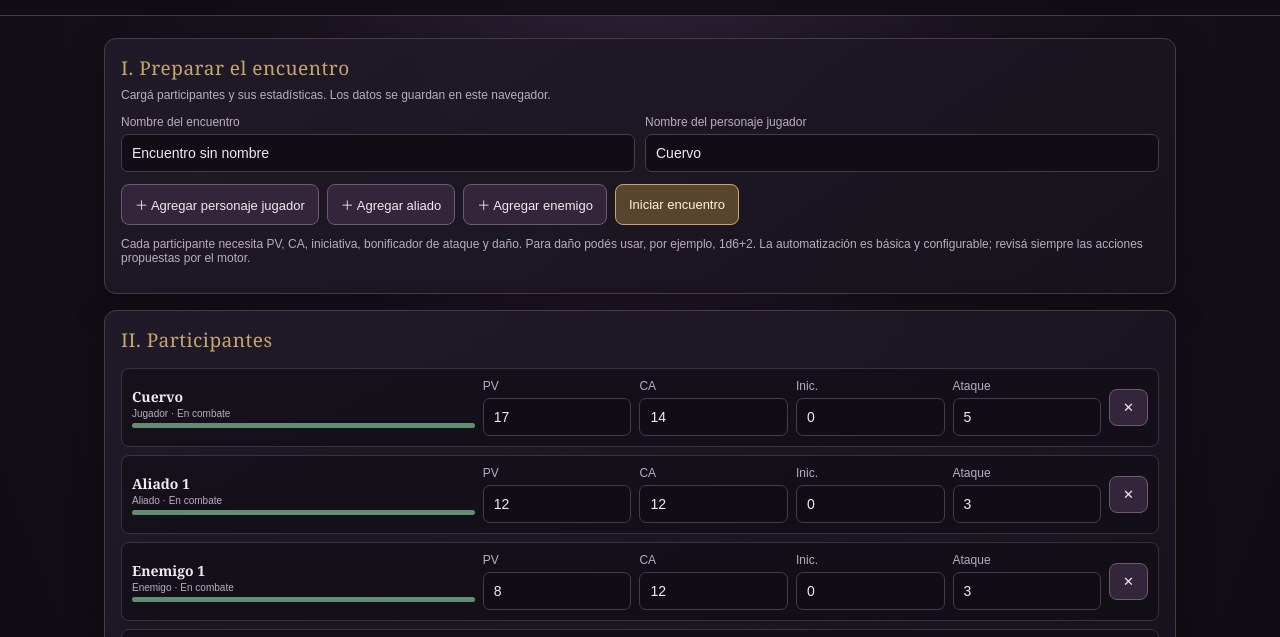
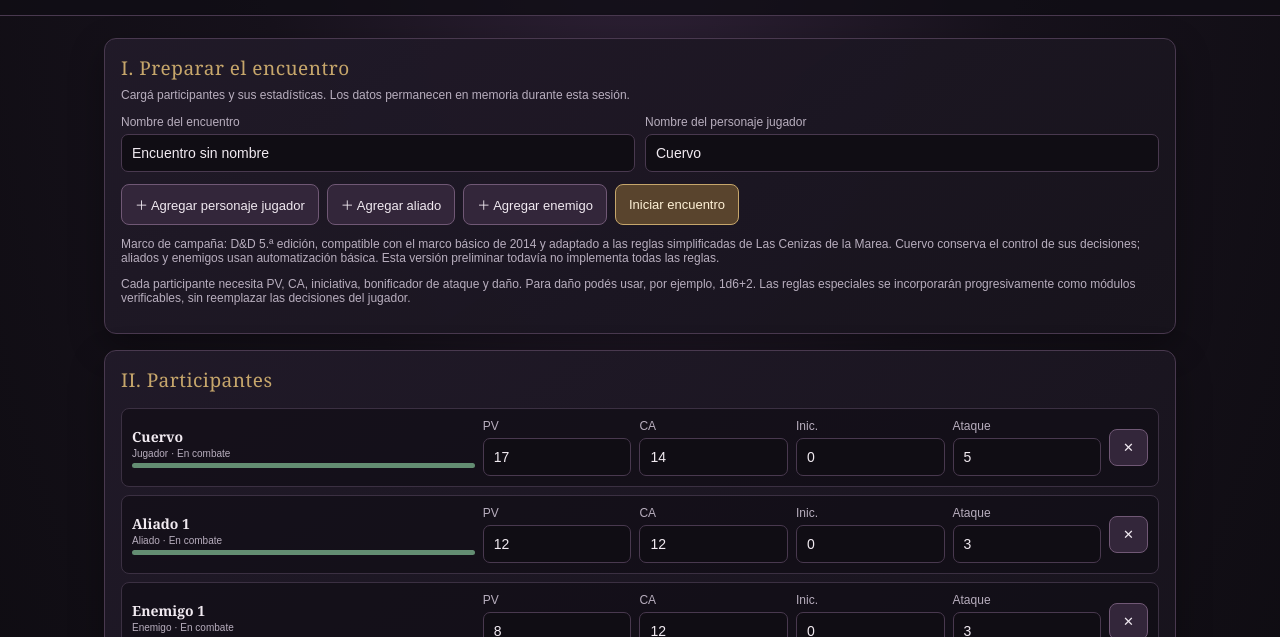
Before and after one commit to Leandropappa/Cuervo-Encounter-Engine-, a plain HTML site: page index.html in a window 1280 px wide. Shown: the part 150-787 px from the top of the page. Drawn offline with Linux system fonts and the light colour scheme.

Commit message:
Clarify campaign rules framework and player control

```diff
--- a/index.html
+++ b/index.html
@@ -29,13 +29,13 @@ button{background:#33263a;border:1px solid #705875;color:var(--text);padding:10p
 <main>
 <section class="panel" id="setup">
 <h2>I. Preparar el encuentro</h2>
-<p class="sub">Cargá participantes y sus estadísticas. Los datos se guardan en este navegador.</p>
+<p class="sub">Cargá participantes y sus estadísticas. Los datos permanecen en memoria durante esta sesión.</p>
 <div class="grid">
 <label class="field">Nombre del encuentro<input id="encName" value="Encuentro sin nombre" maxlength="70"></label>
 <label class="field">Nombre del personaje jugador<input id="heroName" value="Cuervo" maxlength="40"></label>
 </div>
 <div class="actions"><button id="addHero">＋ Agregar personaje jugador</button><button id="addAlly">＋ Agregar aliado</button><button id="addEnemy">＋ Agregar enemigo</button><button id="start" class="primary">Iniciar encuentro</button></div>
-<p class="notice">Cada participante necesita PV, CA, iniciativa, bonificador de ataque y daño. Para daño podés usar, por ejemplo, 1d6+2. La automatización es básica y configurable; revisá siempre las acciones propuestas por el motor.</p>
+<p class="notice">Marco de campaña: D&amp;D 5.ª edición, compatible con el marco básico de 2014 y adaptado a las reglas simplificadas de Las Cenizas de la Marea. Cuervo conserva el control de sus decisiones; aliados y enemigos usan automatización básica. Esta versión preliminar todavía no implementa todas las reglas.</p><p class="notice">Cada participante necesita PV, CA, iniciativa, bonificador de ataque y daño. Para daño podés usar, por ejemplo, 1d6+2. Las reglas especiales se incorporarán progresivamente como módulos verificables, sin reemplazar las decisiones del jugador.</p>
 </section>
 <section class="panel">
 <h2>II. Participantes</h2><div id="participants" class="participants"><p class="notice">Todavía no hay participantes. Agregalos arriba.</p></div>
@@ -51,7 +51,7 @@ button{background:#33263a;border:1px solid #705875;color:var(--text);padding:10p
 <label class="field">Daño (si ataca)<input id="heroDamage" value="1d6+3"></label>
 </div>
 <label class="field" style="margin-top:10px">Detalle opcional de la acción<input id="heroNote" placeholder="Ej. Ataque furtivo, uso de poción, maniobra..."></label>
-<p class="notice">El motor calcula el ataque básico contra la CA y el daño indicado. Las acciones especiales se anotan, pero sus reglas se resuelven manualmente.</p>
+<p class="notice">El motor calcula el ataque básico contra la CA y el daño indicado. En esta versión, las acciones especiales se registran para resolución manual; las próximas versiones incorporarán sus efectos mecánicos.</p>
 <button id="doHero" class="primary">Confirmar acción de Cuervo</button>
 </div>
 </section>
```
